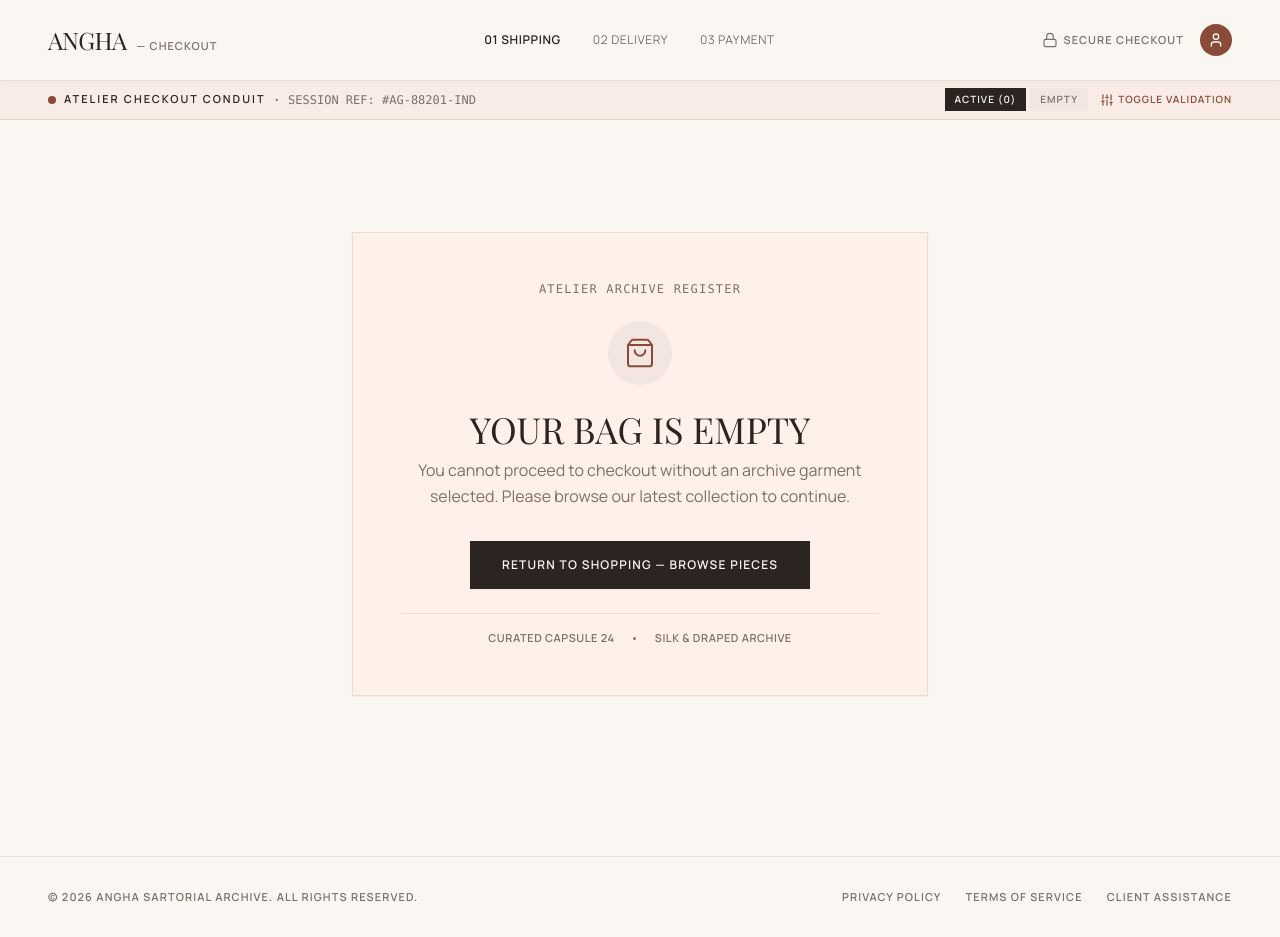
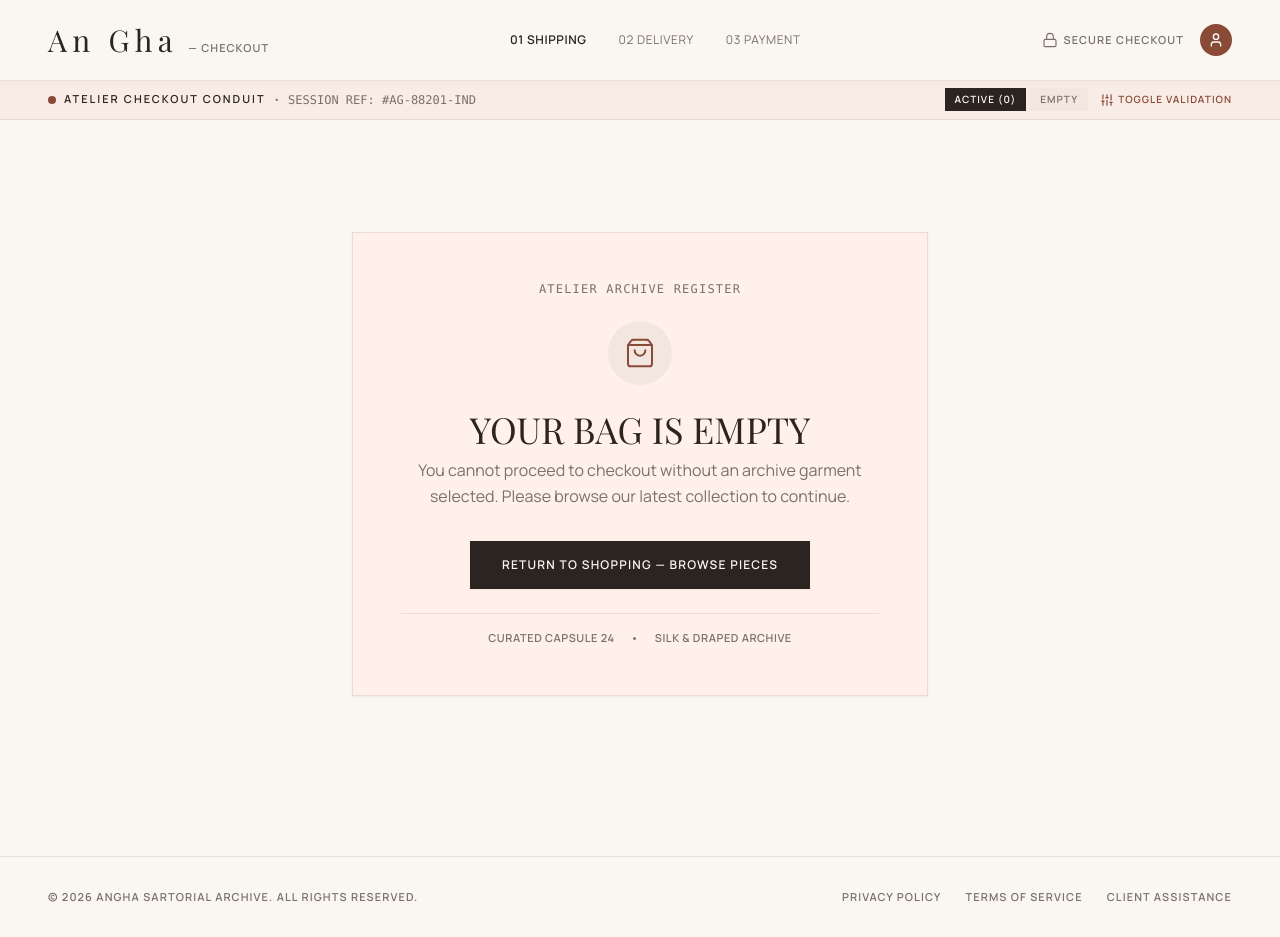
Before and after one commit to KPadarsh/an-gha-fashion-store, a Next.js app: page /checkout in a window 1280 px wide. Built offline with nearby package versions, Linux system fonts and the light colour scheme; a web font is replaced by a local one.

Commit message:
fix(checkout): update logo name to An Gha

```diff
--- a/src/components/checkout/CheckoutHeader.tsx
+++ b/src/components/checkout/CheckoutHeader.tsx
@@ -18,9 +18,12 @@ export function CheckoutHeader() {
         </Link>
 
         <div className="flex flex-col items-center justify-center text-center">
-          <span className="font-serif text-lg tracking-[0.25em] uppercase text-[#2B2420] leading-none">
-            ANGHA
-          </span>
+          <Link
+            href="/"
+            className="font-serif text-lg tracking-[0.18em] text-[#2B2420] leading-none hover:text-[#894B37] transition-colors"
+          >
+            An Gha
+          </Link>
           <span className="font-sans text-[10px] font-semibold uppercase tracking-[0.22em] text-[#7A7168] mt-1">
             CHECKOUT
           </span>
@@ -39,9 +42,9 @@ export function CheckoutHeader() {
         <div className="flex items-baseline gap-2.5">
           <Link
             href="/"
-            className="font-serif text-2xl tracking-tight text-[#2B2420] uppercase hover:text-[#894B37] transition-colors"
+            className="font-serif text-2xl lg:text-3xl font-normal tracking-[0.18em] text-[#2B2420] hover:text-[#894B37] transition-colors"
           >
-            ANGHA
+            An Gha
           </Link>
           <span className="font-sans text-[11px] font-semibold text-[#7A7168] uppercase tracking-widest">
             — CHECKOUT
--- a/src/components/order-confirmation/OrderConfirmationHeader.tsx
+++ b/src/components/order-confirmation/OrderConfirmationHeader.tsx
@@ -24,9 +24,9 @@ export function OrderConfirmationHeader() {
         <div className="flex flex-col items-center justify-center text-center select-none">
           <Link
             href="/"
-            className="font-serif text-lg uppercase tracking-[0.22em] text-[#211A16] leading-none hover:text-[#894B37] transition-colors"
+            className="font-serif text-lg tracking-[0.18em] text-[#211A16] leading-none hover:text-[#894B37] transition-colors"
           >
-            ANGHA
+            An Gha
           </Link>
           <span className="font-sans text-[10px] uppercase tracking-[0.24em] text-[#53433F] mt-1 font-semibold">
             Order Confirmation
@@ -46,10 +46,10 @@ export function OrderConfirmationHeader() {
         <div className="flex items-center gap-2">
           <Link
             href="/"
-            className="font-serif text-2xl lg:text-3xl tracking-tight text-[#211A16] hover:text-[#894B37] transition-colors focus-visible:outline-none"
+            className="font-serif text-2xl lg:text-3xl font-normal tracking-[0.18em] text-[#211A16] hover:text-[#894B37] transition-colors focus-visible:outline-none"
             aria-label="An Gha Home"
           >
-            ANGHA
+            An Gha
           </Link>
           <span className="font-mono text-xs text-[#85736E] uppercase ml-1 hidden sm:inline">
             / ATELIER
```
